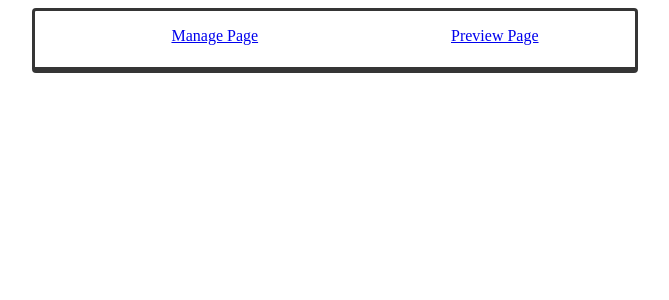
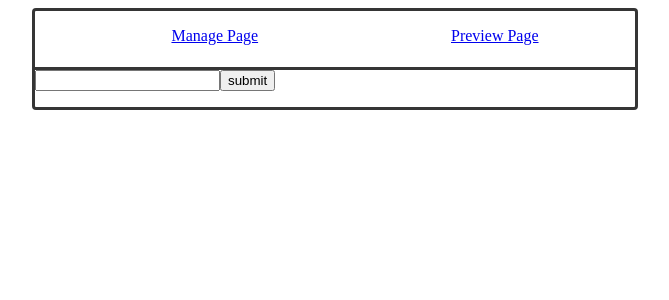
Before and after one commit to AndySouthwick/tvdemoreactpart1, a React (Create React App) app: page /list in a window 1280 px wide. Shown: the top 300 px of the page, without its empty margins (305-974 px from the left). Built offline with nearby package versions, Linux system fonts and the light colour scheme.

Commit message:
with fetch

```diff
--- a/src/App.js
+++ b/src/App.js
@@ -4,6 +4,7 @@ import ManagePage from './pages/managePage/managePage'
 import PreviewPage from './pages/previewPage/previewPage'
 import Navigation from './components/navigation/'
 import {BrowserRouter as Router, Route} from 'react-router-dom'
+import CreateList from './pages/mapandspread'
 class App extends Component {
   state = {
     tvShows: []
@@ -23,9 +24,19 @@ class App extends Component {
   // }
 
   saveTVShow = (showToSave) => {
-      this.setState((prevState) => ({
-        tvShows: [...prevState.tvShows, showToSave]
-      }))
+    console.log(showToSave)
+        fetch('http://localhost:3001', {
+          method: 'POST',
+          headers: {'Content-Type': 'application/json'},
+          body : JSON.stringify(showToSave),
+        }).then(response => {
+          return response.json()
+        }).then((res) => {
+          console.log(res)
+        })
+      // this.setState((prevState) => ({
+      //   tvShows: [...prevState.tvShows, showToSave]
+      // }))
   }
 
   renderManagePage = () => <ManagePage saveTvShow={this.saveTVShow} tvShows={this.state.tvShows}/>
@@ -38,6 +49,7 @@ class App extends Component {
       <Navigation/>
       <Route exact path="/" component={this.renderManagePage} />
       <Route path="/preview-page" component={PreviewPage} />
+      <Route path="/list" component={CreateList} />
       </div>
     </div>
     </Router>
--- /dev/null
+++ b/src/pages/mapandspread.js
@@ -0,0 +1,48 @@
+import React, {Component} from 'react'
+
+export default class CreateList extends Component{
+    state = {
+        listItem: '',
+        list: []
+    }
+
+    updateList = (listItem) => {
+        this.setState((prev, list)=> ({
+            listItem,
+            list: [...prev.list, listItem]
+        })
+        )
+    }
+    renderNumberList = () => {
+        console.log('this was ran')
+        const filteredNumbers = this.state.list.filter((listItem, index) => {
+            console.log(listItem)
+                return listItem < 4
+        })
+       return filteredNumbers.map((num, i) => {
+           return <li key={i}>{num}</li>
+       })
+
+    //     this.state.list.map((listItem, i) => {
+    //     return <li key={i}>{listItem}</li>
+    // })
+    }
+
+    render(){
+        console.log(this.state)
+        return(
+            <div>
+                <input type="text" onChange={(event) => {
+                    this.setState({
+                        listItem: Number(event.target.value)
+                    })
+                }}/>
+                <button onClick={() => this.updateList(this.state.listItem)}>submit</button>
+                <ul>
+                    { this.renderNumberList()}
+
+                </ul>
+            </div>
+        )
+    }
+}
```
